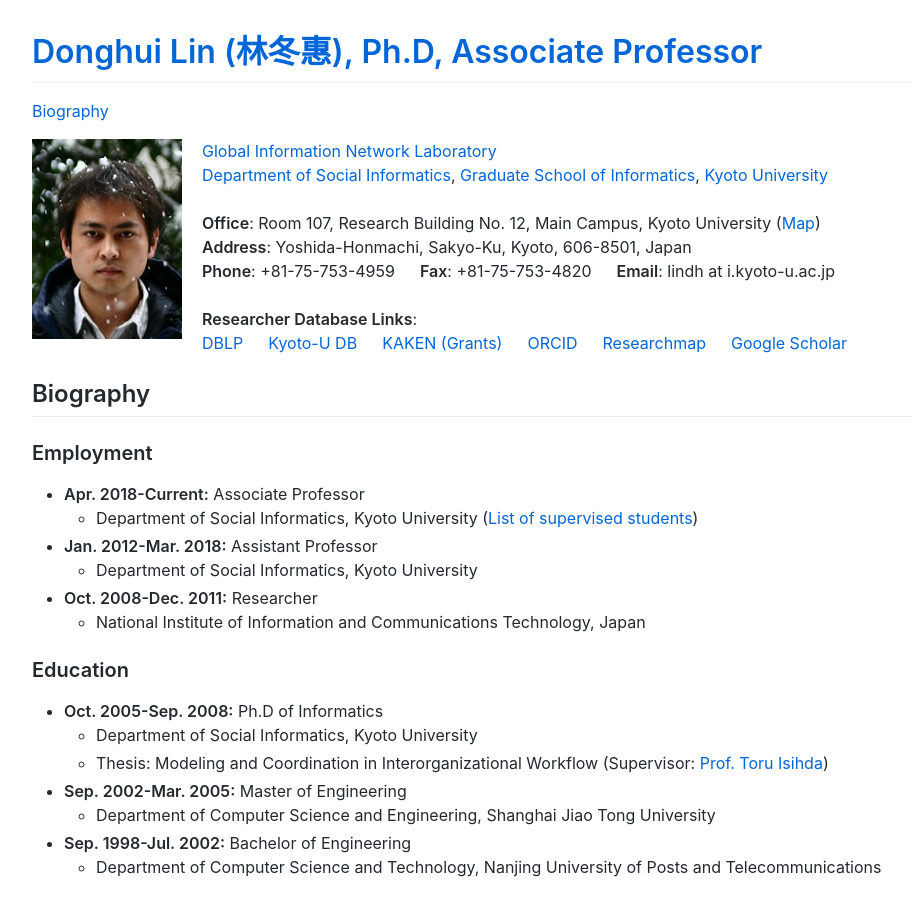
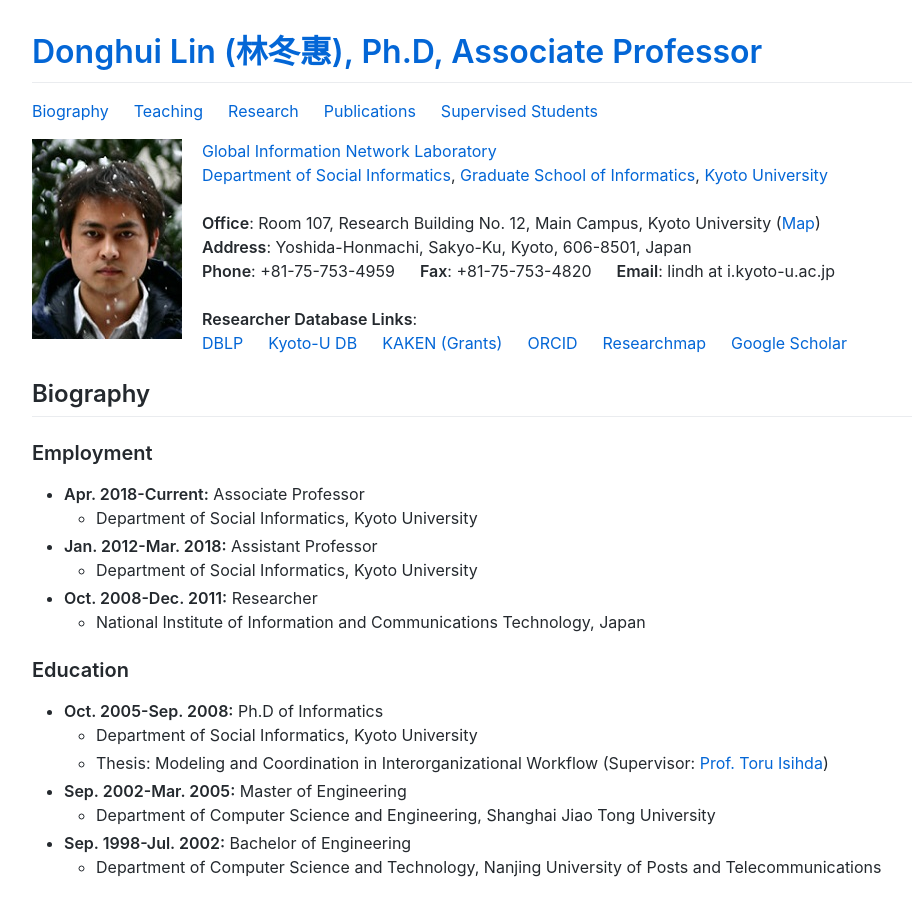
Before and after one commit to lindh/lindh.github.io, a Jekyll site: the page built from index.md, in a window 1280 px wide and 900 px high. Shown: the whole window, without its empty margins (118-1030 px from the left). Built offline with Jekyll 4.4.1, drawn with Linux system fonts in a browser that asks for light colours; comment, search, counter and statistics services are not loaded.

Commit message:
add teaching list

```diff
--- a/index.md
+++ b/index.md
@@ -2,7 +2,7 @@
 layout: default
 ---
 
-[Biography](#biography)
+[Biography](#biography) &emsp; [Teaching](./teaching.html) &emsp; [Research](#research) &emsp; [Publications](./publication.html) &emsp; [Supervised Students](./students.html)
 
 <img align="left" src="./images/lin.jpg"/>
    [Global Information Network Laboratory](http://www.agent.soc.i.kyoto-u.ac.jp/)
@@ -24,7 +24,7 @@
 
 ### Employment
 - **Apr. 2018-Current:** Associate Professor
-  - Department of Social Informatics, Kyoto University ([List of supervised students](./students.html))
+  - Department of Social Informatics, Kyoto University
 - **Jan. 2012-Mar. 2018:** Assistant Professor
   - Department of Social Informatics, Kyoto University
 - **Oct. 2008-Dec. 2011:** Researcher
```
Also changed, not shown: teaching.md (added, +20 -0 lines).
